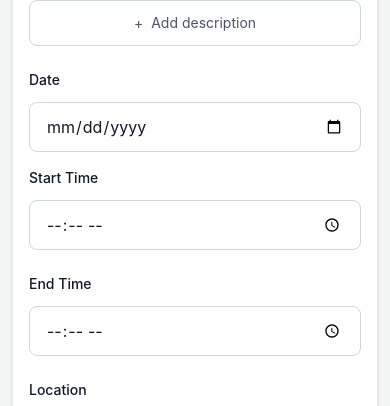
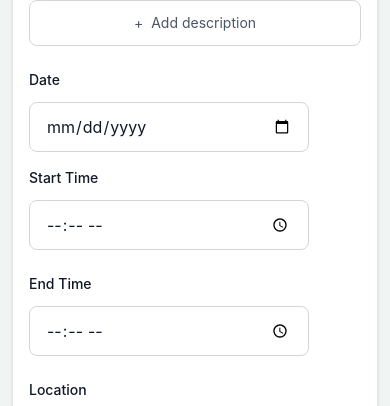
Before and after one commit to JaiprakashSahu/EventManagment, a Next.js app in the folder event-app/: page / in a window 390 px wide. Shown: the part 357-763 px from the top of the page. Built offline with nearby package versions, Linux system fonts and the light colour scheme; no server answers; the database is empty; sample sign-in values are in the browser's storage.

Commit message:
Reduce date/time box width to align with title input on mobile

```diff
--- a/event-app/src/app/page.js
+++ b/event-app/src/app/page.js
@@ -126,8 +126,8 @@ export default function Home() {
             </div>
 
             {/* Date and Start Time Row */}
-            <div className="grid grid-cols-1 sm:grid-cols-2 gap-4 sm:gap-6">
-              <div>
+            <div className="space-y-4 sm:space-y-0 sm:grid sm:grid-cols-2 sm:gap-6">
+              <div className="max-w-[280px] sm:max-w-none">
                 <label className="block text-gray-900 text-sm font-medium mb-3">Date</label>
                 <input
                   type="date"
@@ -136,7 +136,7 @@ export default function Home() {
                   className="w-full px-4 py-3 rounded-lg bg-white border border-gray-300 text-gray-900 focus:outline-none focus:border-teal-500 focus:ring-1 focus:ring-teal-500 cursor-pointer"
                 />
               </div>
-              <div>
+              <div className="max-w-[280px] sm:max-w-none">
                 <label className="block text-gray-900 text-sm font-medium mb-3">Start Time</label>
                 <input
                   type="time"
@@ -148,7 +148,7 @@ export default function Home() {
             </div>
 
             {/* End Time */}
-            <div>
+            <div className="max-w-[280px] sm:max-w-none sm:w-1/2">
               <label className="block text-gray-900 text-sm font-medium mb-3">End Time</label>
               <input
                 type="time"
```
